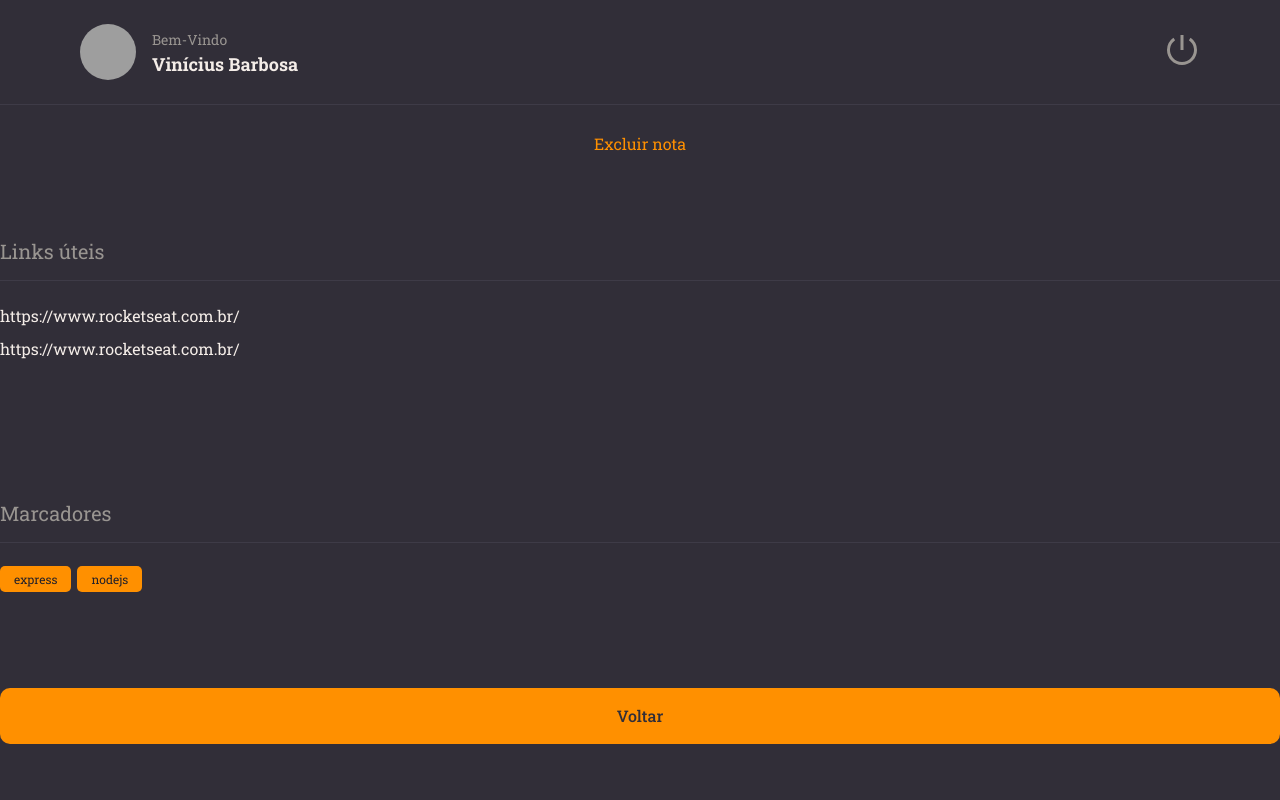
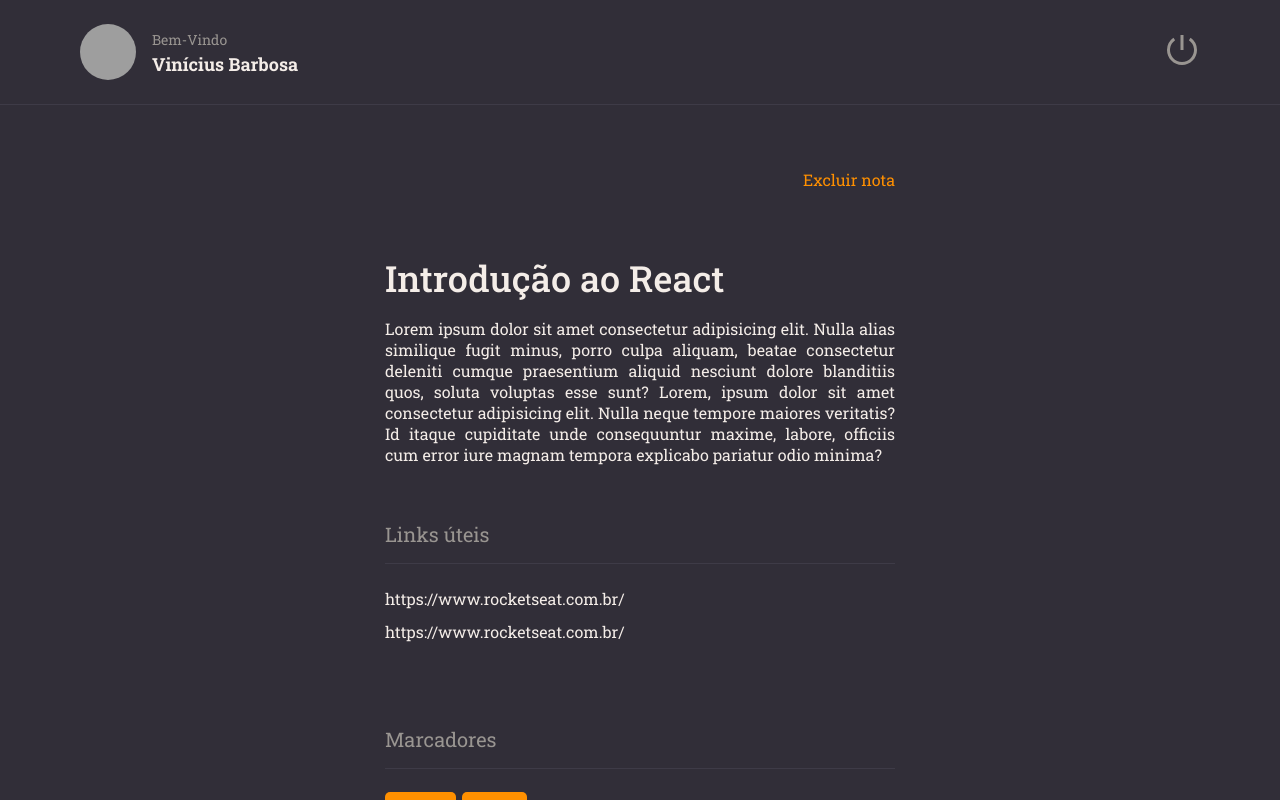
Before and after one commit to Vinicius-Barbosa-Santos/rocketseat-notes, a React (Vite) app: page / in a window 1280 px wide. Built offline with nearby package versions, Linux system fonts and the light colour scheme; grey boxes are pictures that could not be loaded.

Commit message:
ButtonText fix

```diff
--- a/src/pages/Details/index.jsx
+++ b/src/pages/Details/index.jsx
@@ -6,14 +6,20 @@ import { Tag } from '../../components/Tag'
 import { Header } from '../../components/Header'
 import { Button } from '../../components/Button'
 import { Section } from '../../components/Section'
-import { ButtonText } from '../../ButtonText'
+import { ButtonText } from '../../components/ButtonText'
 
 export const Details = () => {
   return (
     <C.DetailsContainer>
       <Header />
 
-      <ButtonText title={'Excluir nota'}/>
+      <main>
+        <C.Content>
+          <ButtonText title={'Excluir nota'} />
+
+          <h1>Introdução ao React</h1>
+
+          <p>Lorem ipsum dolor sit amet consectetur adipisicing elit. Nulla alias similique fugit minus, porro culpa aliquam, beatae consectetur deleniti cumque praesentium aliquid nesciunt dolore blanditiis quos, soluta voluptas esse sunt? Lorem, ipsum dolor sit amet consectetur adipisicing elit. Nulla neque tempore maiores veritatis? Id itaque cupiditate unde consequuntur maxime, labore, officiis cum error iure magnam tempora explicabo pariatur odio minima?</p>
 
           <Section title={'Links úteis'}>
             <C.Links>
@@ -23,11 +29,13 @@ export const Details = () => {
           </Section>
 
           <Section title={'Marcadores'}>
-        <Tag title={'express'}/>
-        <Tag title={'nodejs'}/>
+            <Tag title={'express'} />
+            <Tag title={'nodejs'} />
           </Section>
 
           <Button title={'Voltar'} />
+        </C.Content>
+      </main>
     </C.DetailsContainer>
   )
 }
--- a/src/pages/Details/styles.js
+++ b/src/pages/Details/styles.js
@@ -8,7 +8,13 @@ export const DetailsContainer = styled.div`
     grid-template-rows: 105px auto;
     grid-template-areas:
         "header"
-        "content"
+        "content";
+
+    > main {
+        grid-area: content;
+        overflow-y: scroll;
+        padding: 64px 0;
+    }
 `
 
 export const Links = styled.ul`
@@ -22,3 +28,28 @@ export const Links = styled.ul`
         }
     }
 `
+
+export const Content = styled.div`
+    margin: 0 auto;
+    padding: 0 20px;
+    max-width: 550px;
+
+    display: flex;
+    flex-direction: column;
+
+    > button:first-child {
+        align-self: end;
+    }
+
+    > h1 {
+        padding-top: 64px;
+        font-size: 36px;
+        font-weight: 500;
+    }
+
+    > p {
+        margin-top: 16px;
+        font-size: 16px;
+        text-align: justify;
+    }
+`
```
Also changed, not shown: src/components/ButtonText/index.jsx (renamed from src/ButtonText/index.jsx), src/components/ButtonText/styles.js (renamed from src/ButtonText/styles.js). Lines whose indentation alone changed are shown as unchanged.
